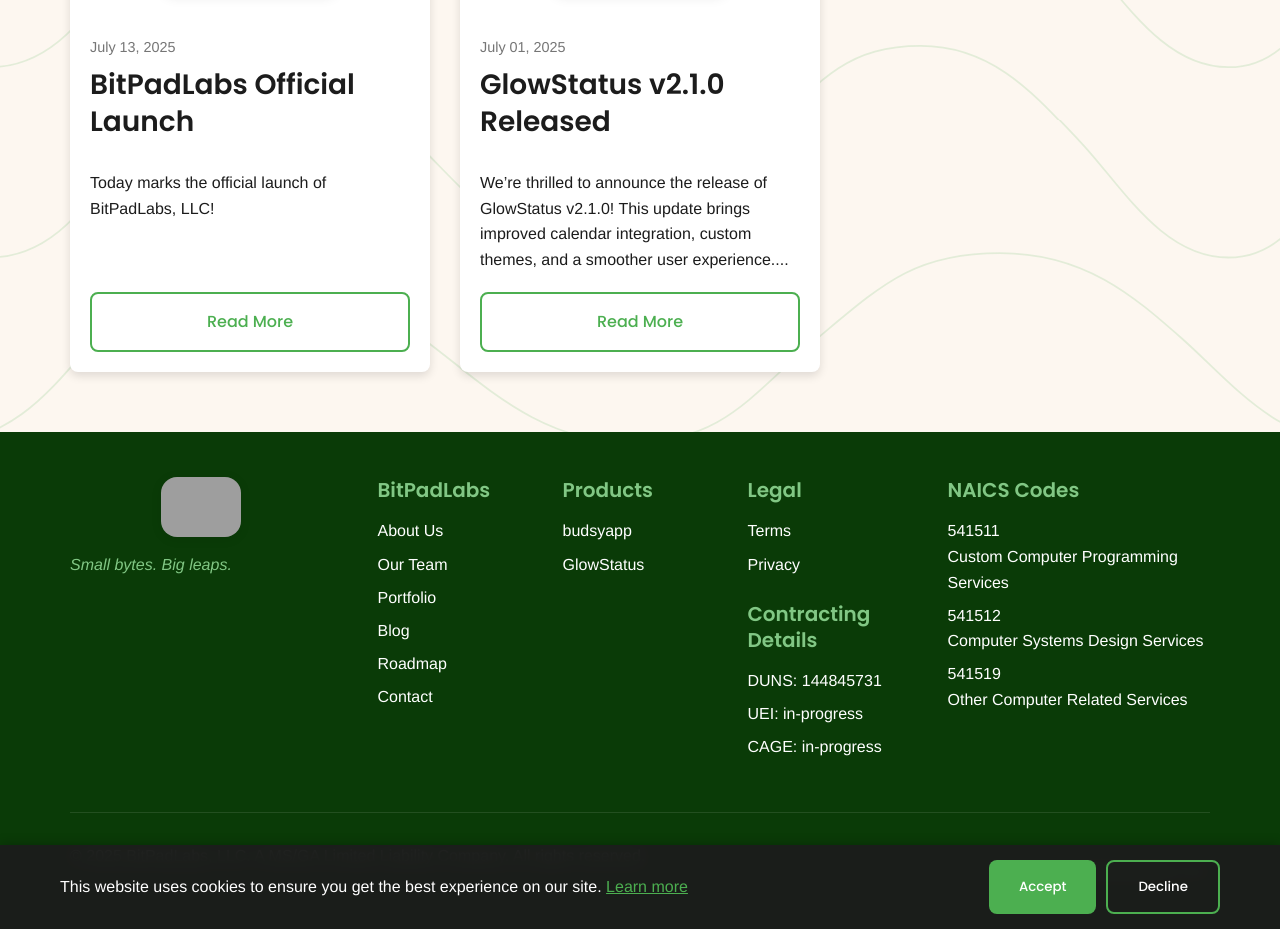
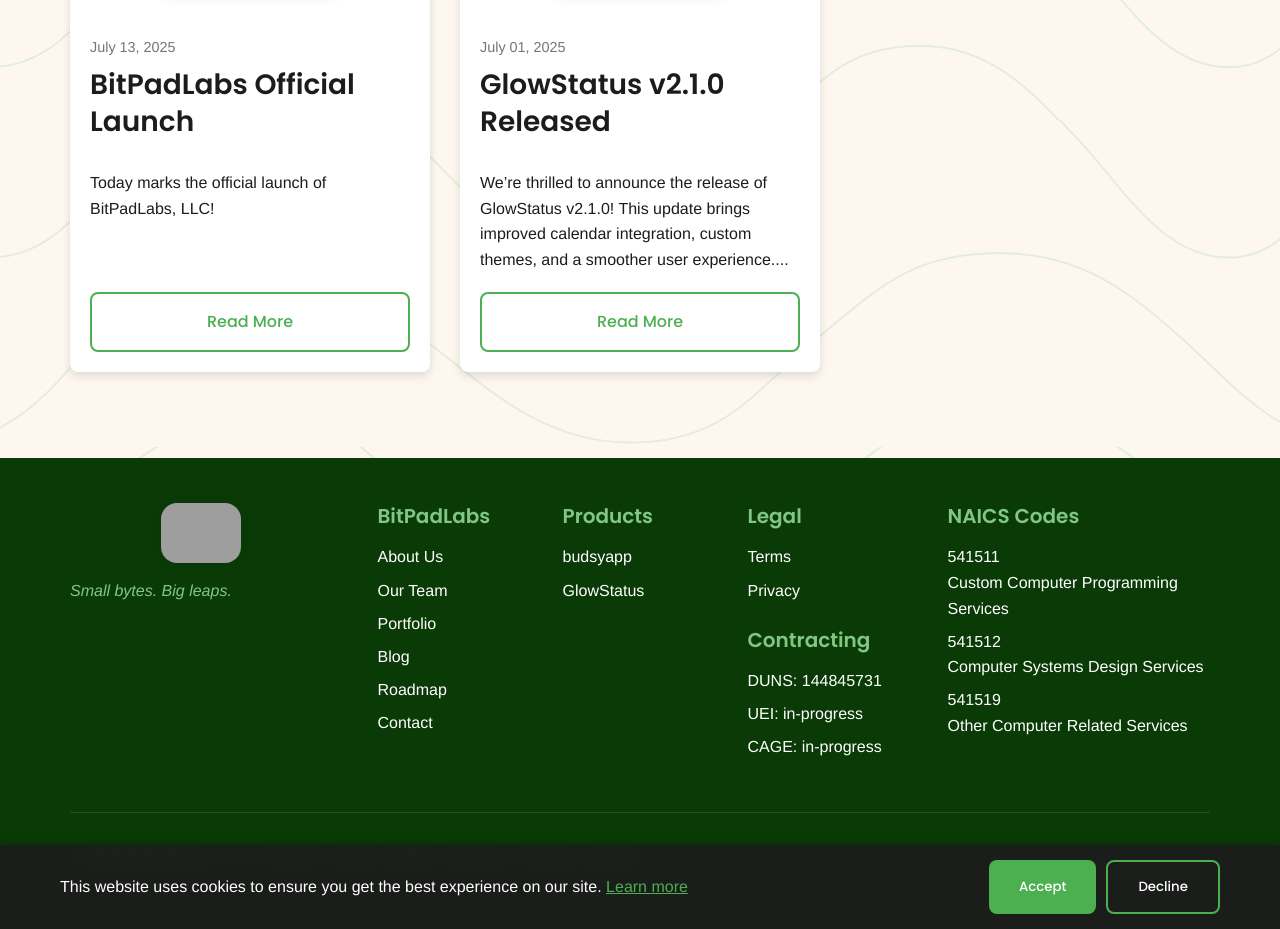
Before and after one commit to BitPadLabs/BitPadLabs-Site, a Jekyll site: the page built from blog.html, in a window 1280 px wide and 1392 px high, cut to the strip 463-1392 px from the top of the window. Built offline with Jekyll 4.4.1, drawn with Linux system fonts in a browser that asks for light colours; grey boxes are pictures that could not be loaded.

Commit message:
Update footer contracting section heading
Changed the heading from 'Contracting Details' to 'Contracting' in the footer for brevity and consistency.

```diff
--- a/_includes/footer.html
+++ b/_includes/footer.html
@@ -34,7 +34,7 @@
             <li><a href="{{ site.baseurl }}/privacy">Privacy</a></li>
           </ul>
             <div class="contracting-details" style="margin-top: 1.5em;">
-              <h4>Contracting Details</h4>
+              <h4>Contracting</h4>
               <ul style="list-style: none; padding-left: 0;">
                 <li>DUNS: {{ site.duns }}</li>
                 <li>UEI: {{ site.uei }}</li>
```
